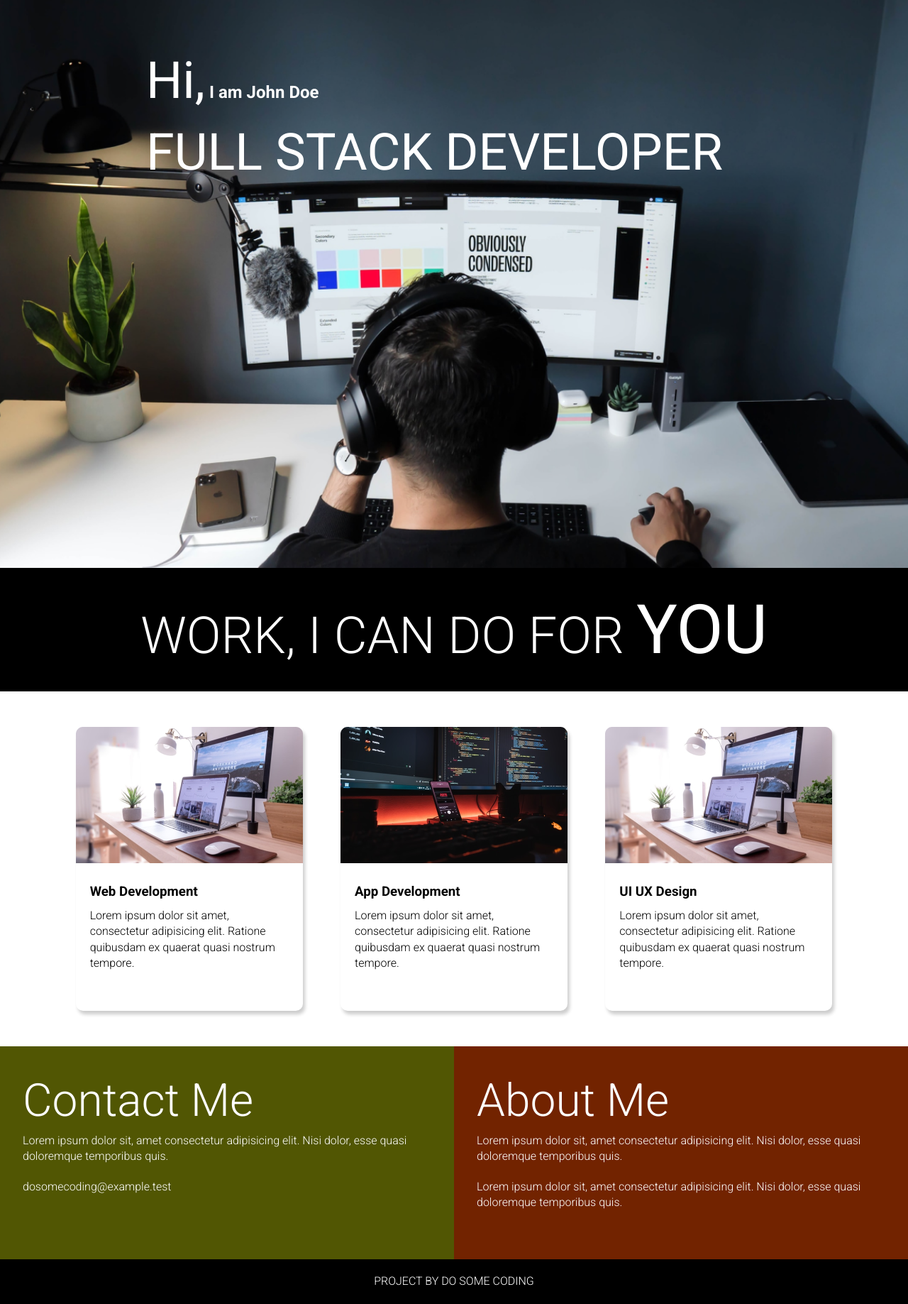
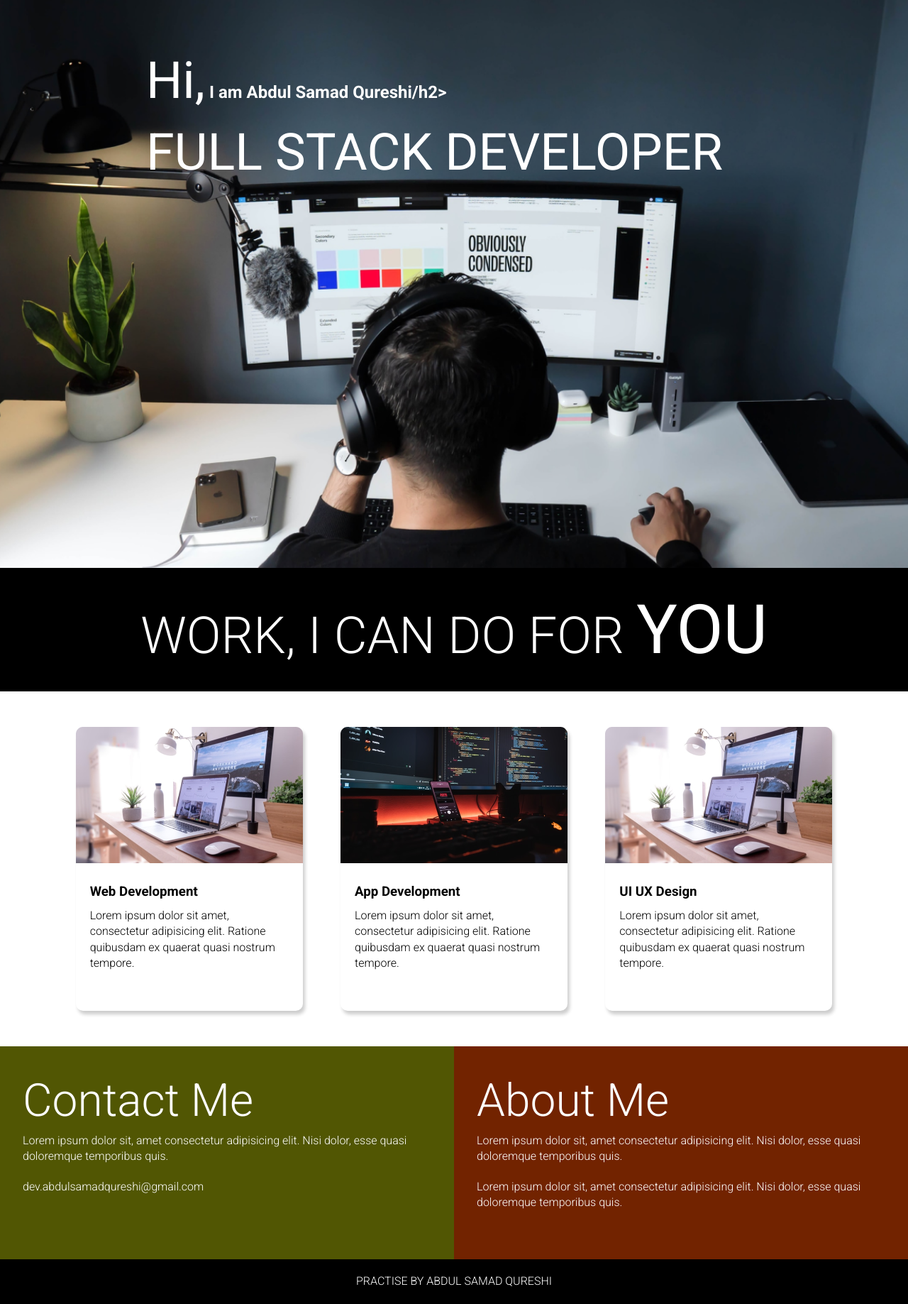
Before and after one commit to AbdulSamadQu/portfolio, a plain HTML site: page Project 3/index.html in a window 1280 px wide. Shown: the whole page at 71% size. Drawn offline with Linux system fonts and the light colour scheme.

```diff
--- a/Project 3/index.html
+++ b/Project 3/index.html
@@ -10,7 +10,7 @@
   <body>
     <section class="hero_section">
       <div class="text_container">
-        <h2><span class="lg_text">Hi,</span> I am John Doe</h2>
+        <h2><span class="lg_text">Hi,</span> I am Abdul Samad Qureshi/h2>
         <h1 class="lg_text">FULL STACK DEVELOPER</h1>
       </div>
     </section>
@@ -68,7 +68,7 @@
           Lorem ipsum dolor sit, amet consectetur adipisicing elit. Nisi dolor,
           esse quasi doloremque temporibus quis.
         </p>
-        <p>dosomecoding@example.test</p>
+        <p>dev.abdulsamadqureshi@gmail.com</p>
       </div>
       <div class="about">
         <h2>About Me</h2>
@@ -83,6 +83,6 @@
         </p>
       </div>
     </section>
-    <footer>Project By do some coding</footer>
+    <footer> Practise by Abdul Samad Qureshi</footer>
   </body>
 </html>
```
Also changed, not shown: Project 2/index.html (+1 -1 lines), Project 5/index.html (+1 -1 lines), Project 8/home.html (+1 -1 lines), Project 8/post.html (+1 -1 lines).
